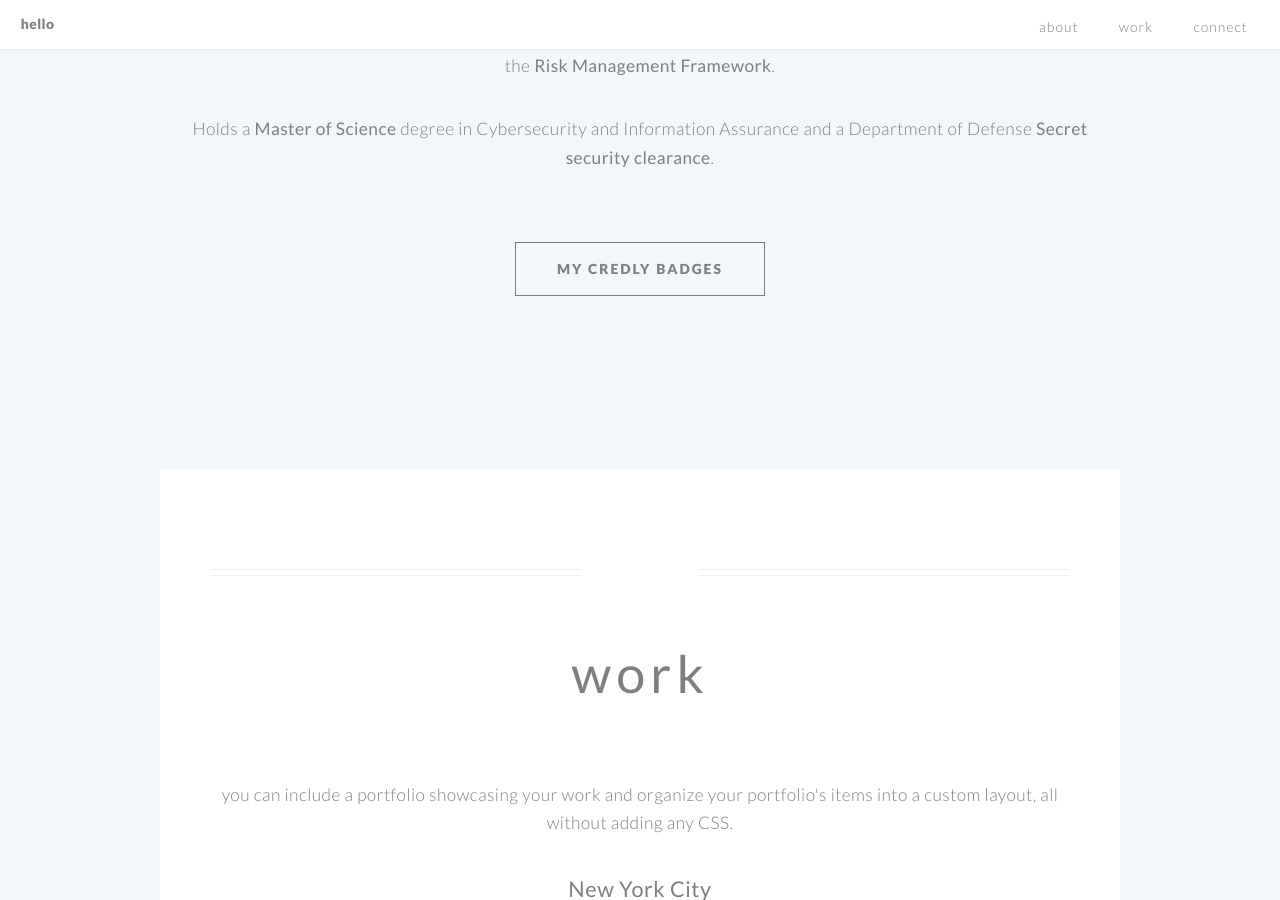
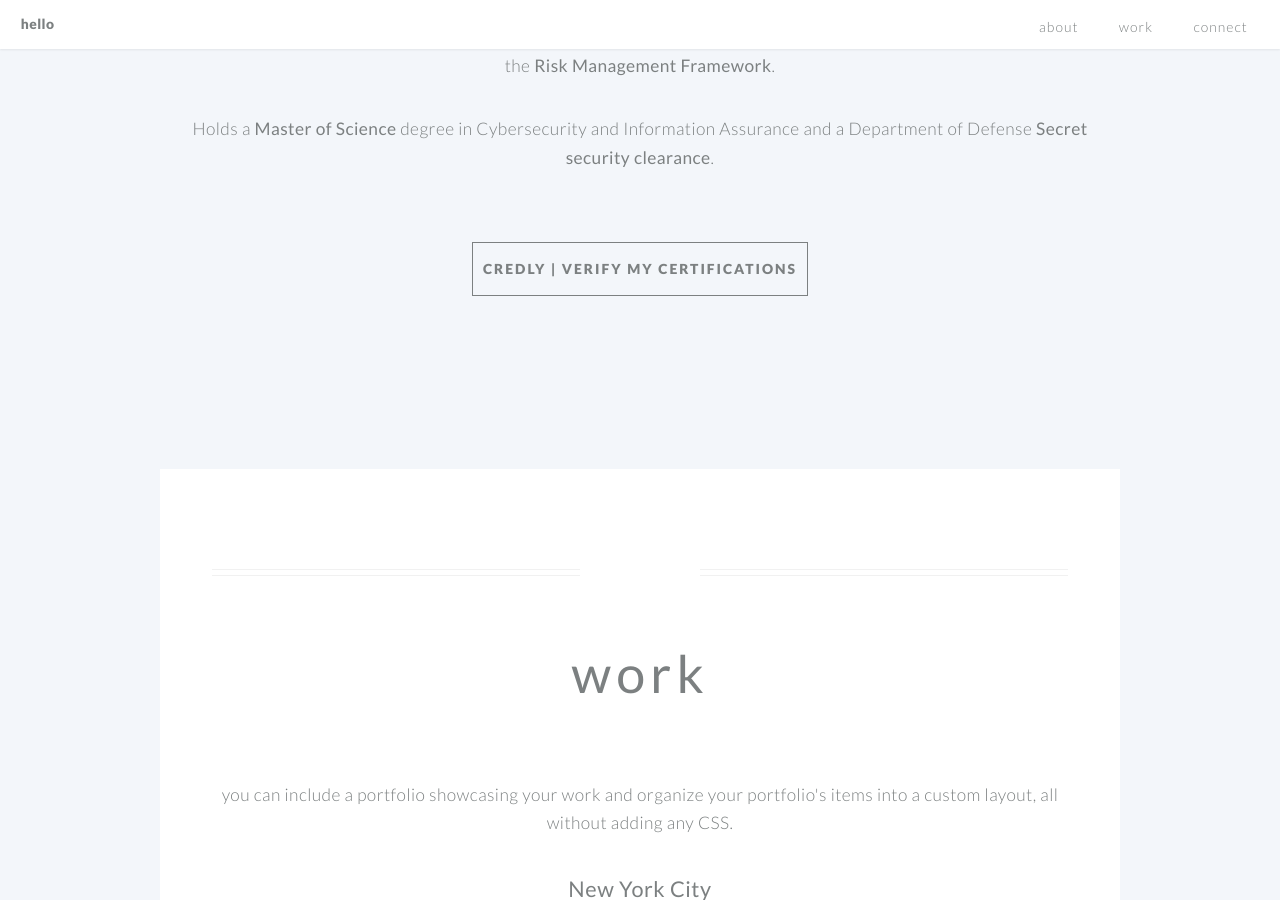
Before and after one commit to TravDunc/hellotemplatedraft, a Jekyll site: the page built from index.md, in a window 1280 px wide and 900 px high, scrolled down 989 px. Built offline with Jekyll 4.4.1, drawn with Linux system fonts in a browser that asks for light colours.

Commit message:
Update index.md

```diff
--- a/index.md
+++ b/index.md
@@ -23,7 +23,7 @@ linkedin: travis-w-duncan # the part after ("https://www.linkedin.com/in/...")
 
 # By declaring these variables, you can include a button that links to an external website or to media.
 about_button: https://www.credly.com/users/travisduncan/badges # the link
-about_button_label: My Credly badges
+about_button_label: Credly | verify my certifications
 
 # optional portfolio section ------------------------------------------
 
```
